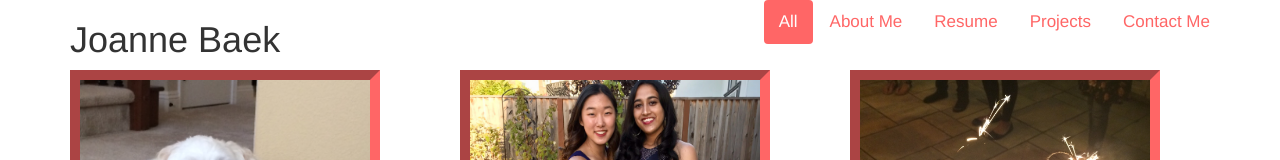
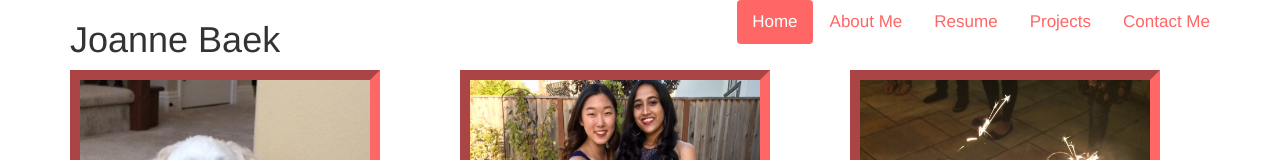
Before and after one commit to baekj/portfolio, a plain HTML site: page index.html in a window 1280 px wide. Shown: the top 160 px of the page. Drawn offline with Linux system fonts and the light colour scheme.

Commit message:
12.6.17 commit

```diff
--- a/index.html
+++ b/index.html
@@ -18,7 +18,7 @@
                 </div>
                 <div class='pull-right'>
                     <ul class='nav nav-pills'>
-                        <li class="active"><a href="index.html">All</a></li>
+                        <li class="active"><a href="index.html">Home</a></li>
                         <li><a href="Baek_AboutMe.html">About Me</a></li>
                         <li><a href="Baek_Resume.html">Resume</a></li>
                         <li><a href="Baek_Projects.html">Projects</a></li>
```
